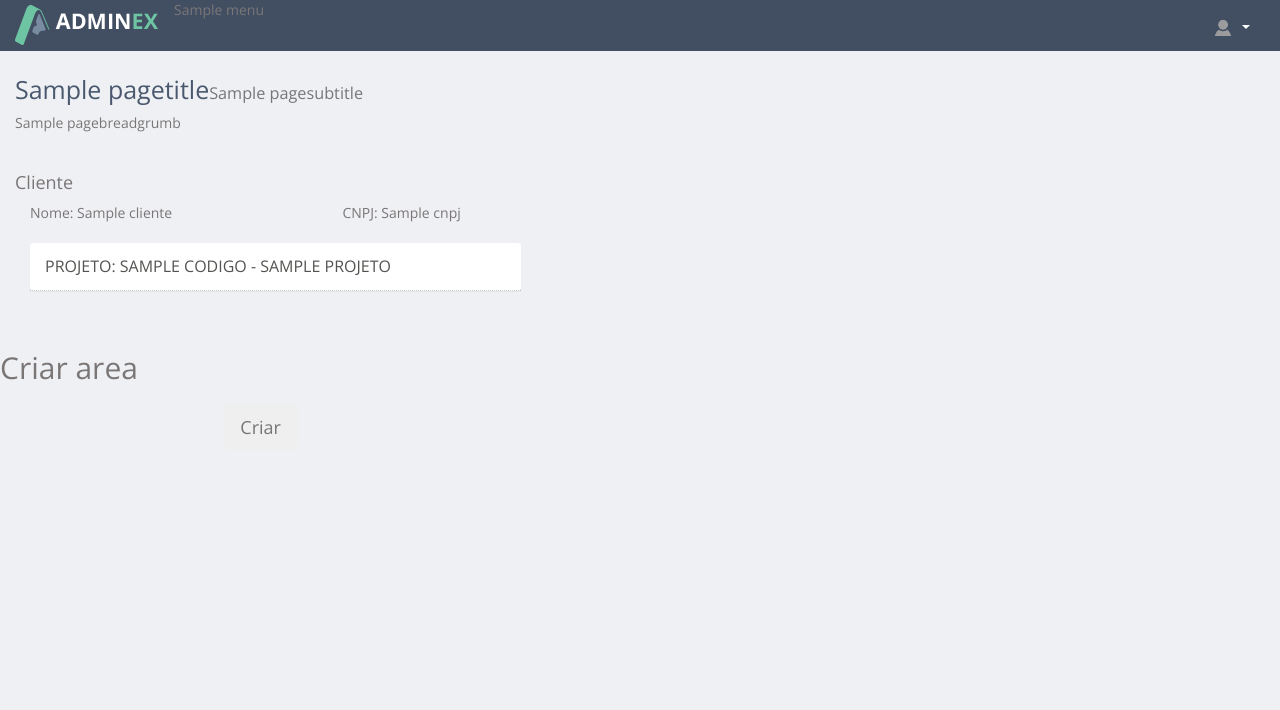
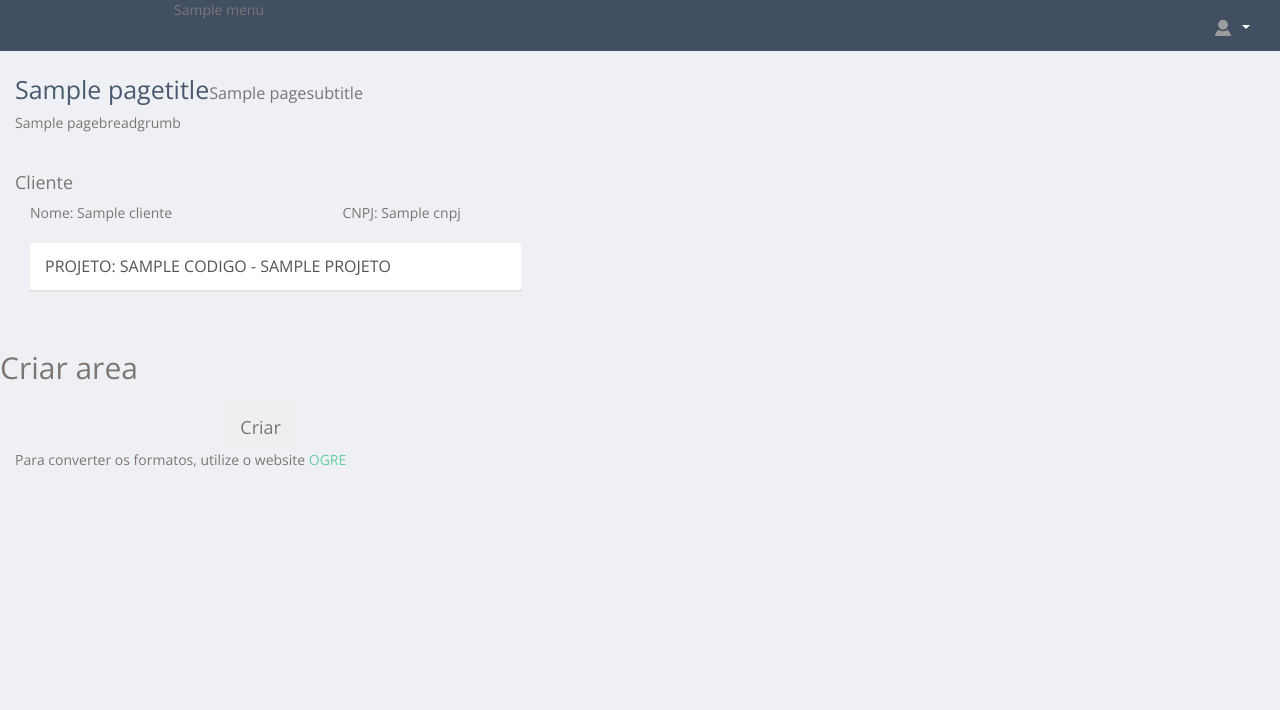
Before and after one commit to jasmimdsantos/tvgeo, a Django app: template templates/impacto/create_area.html in a window 1280 px wide. Shown: the top 710 px of the page. Run offline with Django 3.2, Linux system fonts and the light colour scheme; the template is opened without the code that fills it: most values are stand-ins (such as "Sample title", 1, 10 or a date in 2020); some libraries are stand-ins or nearby versions.

Commit message:
Ajustes LOGIN

```diff
--- a/camada/models.py
+++ b/camada/models.py
@@ -21,5 +21,4 @@ class Linha(models.Model):
 class Ponto(models.Model):
     local_FK = models.ForeignKey(Local)
     campo = models.PointField()
-
     objects = models.GeoManager()
--- a/templates/impacto/create_area.html
+++ b/templates/impacto/create_area.html
@@ -21,5 +21,6 @@
           </div>
       </div>
   </div>
+  <p>Para converter os formatos, utilize o website <a href="https://ogre.adc4gis.com/" target="_blank">OGRE</a> </p>
 
 {% endblock %}
```
Also changed, not shown: camada/forms.py (added), static/assets/images/invoice-logo.jpg, static/assets/images/login-firemonitor.png, static/assets/images/logo.png, static/assets/images/logo_icon.png.
